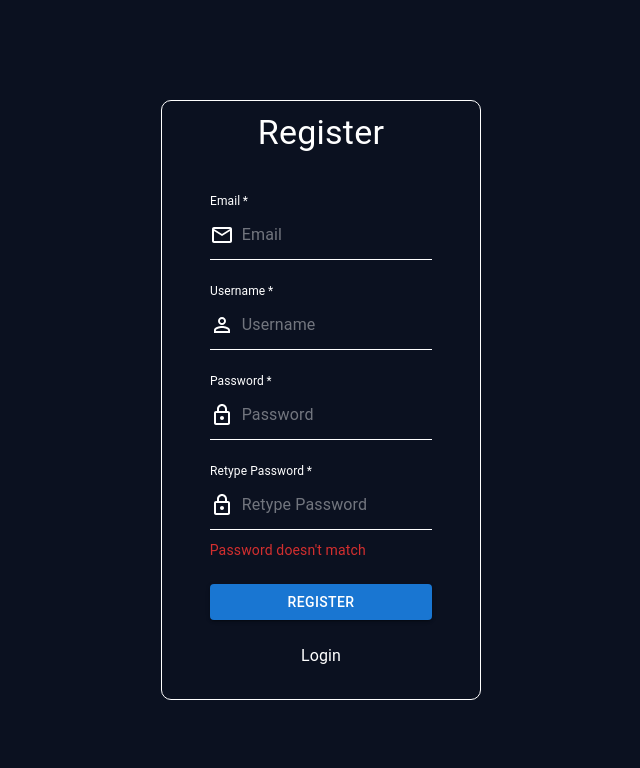
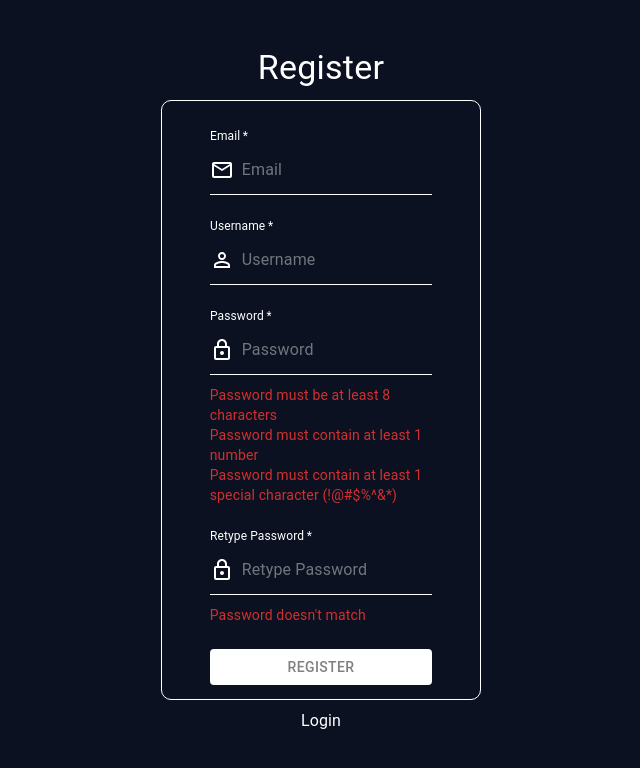
Before and after one commit to DevSecOps-B-3/frontend, a React (Vite) app: page /register in a window 1280 px wide. Shown: the top 768 px of the page, without its empty margins (319-959 px from the left). Built offline with nearby package versions, Linux system fonts and the light colour scheme; no server answers.

Commit message:
fix(vulnerability): change the error message mechanism

```diff
--- a/src/pages/Login.tsx
+++ b/src/pages/Login.tsx
@@ -1,65 +1,106 @@
 import EmailOutlinedIcon from '@mui/icons-material/EmailOutlined';
 import LockOutlinedIcon from '@mui/icons-material/LockOutlined';
-import { Button, Stack, Typography } from "@mui/material"
+import { Button, Stack, Typography } from '@mui/material';
 import InputIcon from '../components/input/input_with_icon';
 import { Link } from 'react-router-dom';
 import LoginHook from '../feature/login/login_hook';
 import { failedNotification } from '../components/notification/failed';
 import { successNotification } from '../components/notification/succes';
-import { ToastContainer } from 'react-toastify'
-import "react-toastify/dist/ReactToastify.css";
+import { ToastContainer } from 'react-toastify';
+import 'react-toastify/dist/ReactToastify.css';
 import { useEffect } from 'react';
-import { AxiosError } from 'axios';
-
 
 const Login = () => {
-  const { state, dispatch, loginHandler, mutation } = LoginHook()
+  const { state, dispatch, loginHandler, mutation } = LoginHook();
   useEffect(() => {
-    if (mutation.error instanceof AxiosError) {
-      failedNotification(mutation.error.response?.data.message)
+    if (mutation.isError) {
+      failedNotification('Failed to Login');
     }
     if (mutation.isSuccess) {
-      successNotification("Login success", 1000)
+      successNotification('Login success', 1000);
     }
-  }, [mutation.isSuccess, mutation.isError, mutation.error])
+  }, [mutation.isSuccess, mutation.isError]);
   return (
     <>
       <ToastContainer />
-      <Stack sx={{
-        justifyContent: "center",
-        alignItems: "center",
-        height: "100vh",
-        backgroundColor: "#0B1120",
-      }}>
-        <Stack sx={{
-          border: "1px solid white",
-          height: "60vh",
-          width: "25%",
-          borderRadius: "10px",
-          justifyContent: "center",
-          gap: "20px",
-        }}>
-          <Typography variant="h4" color="initial" sx={{
-            textAlign: "center",
-            color: "white",
-          }}>
+      <Stack
+        sx={{
+          justifyContent: 'center',
+          alignItems: 'center',
+          height: '100vh',
+          backgroundColor: '#0B1120',
+        }}
+      >
+        <Stack
+          sx={{
+            border: '1px solid white',
+            height: '60vh',
+            width: '25%',
+            borderRadius: '10px',
+            justifyContent: 'center',
+            gap: '20px',
+          }}
+        >
+          <Typography
+            variant="h4"
+            color="initial"
+            sx={{
+              textAlign: 'center',
+              color: 'white',
+            }}
+          >
             Login
           </Typography>
           <form onSubmit={loginHandler}>
-            <Stack sx={{ alignItems: "center", width: "100%", paddingY: "20px" }}>
-              <Stack sx={{ width: "70%" }} spacing={3}>
-                <InputIcon icon={<EmailOutlinedIcon />} label="Email" type="email" value={state?.email} dispatch={dispatch} actionType="UPDATE_EMAIL" />
-                <InputIcon icon={<LockOutlinedIcon />} label="Password" type="password" value={state?.password} dispatch={dispatch} actionType="UPDATE_PASSWORD" />
-                <Button variant="contained" type='submit' sx={{ width: "100%" }} disabled={mutation.isPending}>Login</Button>
-                <Link to="/register" style={{ textDecoration: "none", color: "white", marginLeft: "auto", marginRight: "auto", }}>
-                  <Typography variant="body1" color="initial" sx={{
-                    textAlign: "center",
-                    width: "max-content",
-                    color: "white",
-                    "&:hover": {
-                      color: "primary.main"
-                    }
-                  }}>
+            <Stack
+              sx={{ alignItems: 'center', width: '100%', paddingY: '20px' }}
+            >
+              <Stack sx={{ width: '70%' }} spacing={3}>
+                <InputIcon
+                  icon={<EmailOutlinedIcon />}
+                  label="Email"
+                  type="email"
+                  value={state?.email}
+                  dispatch={dispatch}
+                  actionType="UPDATE_EMAIL"
+                />
+                <InputIcon
+                  icon={<LockOutlinedIcon />}
+                  label="Password"
+                  type="password"
+                  value={state?.password}
+                  dispatch={dispatch}
+                  actionType="UPDATE_PASSWORD"
+                />
+                <Button
+                  variant="contained"
+                  type="submit"
+                  sx={{ width: '100%' }}
+                  disabled={mutation.isPending}
+                >
+                  Login
+                </Button>
+                <Link
+                  to="/register"
+                  style={{
+                    textDecoration: 'none',
+                    color: 'white',
+                    marginLeft: 'auto',
+                    marginRight: 'auto',
+                  }}
+                >
+                  <Typography
+                    variant="body1"
+                    color="initial"
+                    sx={{
+                      textAlign: 'center',
+                      width: 'max-content',
+                      color: 'white',
+                      '&:hover': {
+                        color: 'primary.main',
+                      },
+                    }}
+                  >
                     Register
                   </Typography>
                 </Link>
@@ -67,9 +108,9 @@ const Login = () => {
             </Stack>
           </form>
         </Stack>
-      </Stack >
+      </Stack>
     </>
-  )
-}
+  );
+};
 
-export default Login
+export default Login;
--- a/src/pages/Register.tsx
+++ b/src/pages/Register.tsx
@@ -1,91 +1,176 @@
 import EmailOutlinedIcon from '@mui/icons-material/EmailOutlined';
 import LockOutlinedIcon from '@mui/icons-material/LockOutlined';
 import PersonOutlineOutlinedIcon from '@mui/icons-material/PersonOutlineOutlined';
-import { Box, Button, Stack, Typography } from "@mui/material"
-import InputIcon from "../components/input/input_with_icon"
-import { Link } from "react-router-dom"
+import { Box, Button, Stack, Typography } from '@mui/material';
+import InputIcon from '../components/input/input_with_icon';
+import { Link } from 'react-router-dom';
 import RegisterHook from '../feature/register/register_hook';
 import Loading from '../components/loading/loading';
 import { failedNotification } from '../components/notification/failed';
 import { successNotification } from '../components/notification/succes';
 import { useEffect } from 'react';
 import { ToastContainer } from 'react-toastify';
-import { AxiosError } from 'axios';
 
 const Register = () => {
-  const { state, dispatch, hasError, registerHandler, mutation, navigate } = RegisterHook()
+  const { state, dispatch, hasError, registerHandler, mutation, navigate } =
+    RegisterHook();
 
   useEffect(() => {
-    if (mutation.error instanceof AxiosError) {
-      failedNotification(mutation.error.response?.data.message)
+    if (mutation.isError) {
+      failedNotification('Failed to Register');
     }
     if (mutation.isSuccess) {
-      successNotification("Register success", 1000)
+      successNotification('Register success', 1000);
       setTimeout(() => {
         navigate('/login');
-      }, 1500)
+      }, 1500);
     }
-  }, [mutation.isSuccess, mutation.isError, navigate])
+  }, [mutation.isSuccess, mutation.isError, navigate]);
 
   if (mutation.isPending) {
-    return <Loading />
+    return <Loading />;
   }
 
   return (
     <>
-      <Stack sx={{
-        justifyContent: "center",
-        alignItems: "center",
-        height: "100vh",
-        backgroundColor: "#0B1120",
-      }}>
-        <Stack sx={{
-          border: "1px solid white",
-          height: "75vh",
-          width: "25%",
-          borderRadius: "10px",
-          justifyContent: "center",
-          gap: "20px"
-        }}>
-          <Typography variant="h4" color="initial" sx={{
-            textAlign: "center",
-            color: "white",
-          }}>
+      <Stack
+        sx={{
+          justifyContent: 'center',
+          alignItems: 'center',
+          height: '100vh',
+          backgroundColor: '#0B1120',
+        }}
+      >
+        <Stack
+          sx={{
+            border: '1px solid white',
+            height: '75vh',
+            width: '25%',
+            borderRadius: '10px',
+            justifyContent: 'center',
+            gap: '20px',
+          }}
+        >
+          <Typography
+            variant="h4"
+            color="initial"
+            sx={{
+              textAlign: 'center',
+              color: 'white',
+            }}
+          >
             Register
           </Typography>
           <form onSubmit={registerHandler}>
-            <Stack sx={{ alignItems: "center", width: "100%", paddingY: "20px" }}>
-              <Stack sx={{ width: "70%" }} spacing={3}>
-                <InputIcon icon={<EmailOutlinedIcon />} label="Email" type="email" value={state?.email} dispatch={dispatch} actionType="UPDATE_EMAIL" required={true} />
-                <InputIcon icon={<PersonOutlineOutlinedIcon />} label="Username" type="text" value={state?.name} dispatch={dispatch} actionType="UPDATE_NAME" required={true} />
+            <Stack
+              sx={{ alignItems: 'center', width: '100%', paddingY: '20px' }}
+            >
+              <Stack sx={{ width: '70%' }} spacing={3}>
+                <InputIcon
+                  icon={<EmailOutlinedIcon />}
+                  label="Email"
+                  type="email"
+                  value={state?.email}
+                  dispatch={dispatch}
+                  actionType="UPDATE_EMAIL"
+                  required={true}
+                />
+                <InputIcon
+                  icon={<PersonOutlineOutlinedIcon />}
+                  label="Username"
+                  type="text"
+                  value={state?.name}
+                  dispatch={dispatch}
+                  actionType="UPDATE_NAME"
+                  required={true}
+                />
                 <Box>
-                  <InputIcon icon={<LockOutlinedIcon />} label="Password" type="password" value={state?.password} dispatch={dispatch} actionType="UPDATE_PASSWORD" required={true} />
+                  <InputIcon
+                    icon={<LockOutlinedIcon />}
+                    label="Password"
+                    type="password"
+                    value={state?.password}
+                    dispatch={dispatch}
+                    actionType="UPDATE_PASSWORD"
+                    required={true}
+                  />
+                  <Typography
+                    variant="body2"
+                    color={`${state.error.length ? 'error' : 'success'}`}
+                    sx={{ marginTop: '10px' }}
+                  >
+                    Password must be at least 8 characters
+                  </Typography>
+                  <Typography
+                    variant="body2"
+                    color={`${state.error.number ? 'error' : 'success'}`}
+                  >
+                    Password must contain at least 1 number
+                  </Typography>
+                  <Typography
+                    variant="body2"
+                    color={`${state.error.specialChar ? 'error' : 'success'}`}
+                  >
+                    Password must contain at least 1 special character
+                    (!@#$%^&*)
+                  </Typography>
                 </Box>
                 <Box>
-                  <InputIcon icon={<LockOutlinedIcon />} label="Retype Password" type="password" value={state?.retypePassword} dispatch={dispatch} actionType="UPDATE_RETYPE_PASSWORD" required={true} />
-                  <Typography variant="body2" color={`${state.error.retype ? "error" : "success"}`} sx={{ marginTop: "10px" }}>Password doesn't match</Typography>
+                  <InputIcon
+                    icon={<LockOutlinedIcon />}
+                    label="Retype Password"
+                    type="password"
+                    value={state?.retypePassword}
+                    dispatch={dispatch}
+                    actionType="UPDATE_RETYPE_PASSWORD"
+                    required={true}
+                  />
+                  <Typography
+                    variant="body2"
+                    color={`${state.error.retype ? 'error' : 'success'}`}
+                    sx={{ marginTop: '10px' }}
+                  >
+                    Password doesn't match
+                  </Typography>
                 </Box>
-                <Button variant="contained" type='submit'
+                <Button
+                  variant="contained"
+                  type="submit"
+                  disabled={hasError}
                   sx={{
-                    width: "100%",
-                    "&.Mui-disabled": {
-                      backgroundColor: "white",
-                      color: "gray",
+                    width: '100%',
+                    '&.Mui-disabled': {
+                      backgroundColor: 'white',
+                      color: 'gray',
                     },
-                    "&:hover": {
-                      backgroundColor: hasError ? "white" : "primary.dark",
+                    '&:hover': {
+                      backgroundColor: hasError ? 'white' : 'primary.dark',
                     },
-                  }}>Register
+                  }}
+                >
+                  Register
                 </Button>
-                <Link to="/login" style={{ textDecoration: "none", color: "white", marginLeft: "auto", marginRight: "auto" }}>
-                  <Typography variant="body1" color="initial" sx={{
-                    textAlign: "center",
-                    width: "max-content",
-                    color: "white",
-                    "&:hover": {
-                      color: "primary.main"
-                    }
-                  }}>
+                <Link
+                  to="/login"
+                  style={{
+                    textDecoration: 'none',
+                    color: 'white',
+                    marginLeft: 'auto',
+                    marginRight: 'auto',
+                  }}
+                >
+                  <Typography
+                    variant="body1"
+                    color="initial"
+                    sx={{
+                      textAlign: 'center',
+                      width: 'max-content',
+                      color: 'white',
+                      '&:hover': {
+                        color: 'primary.main',
+                      },
+                    }}
+                  >
                     Login
                   </Typography>
                 </Link>
@@ -93,10 +178,10 @@ const Register = () => {
             </Stack>
           </form>
         </Stack>
-      </Stack >
+      </Stack>
       <ToastContainer />
     </>
-  )
-}
+  );
+};
 
-export default Register
+export default Register;
```
